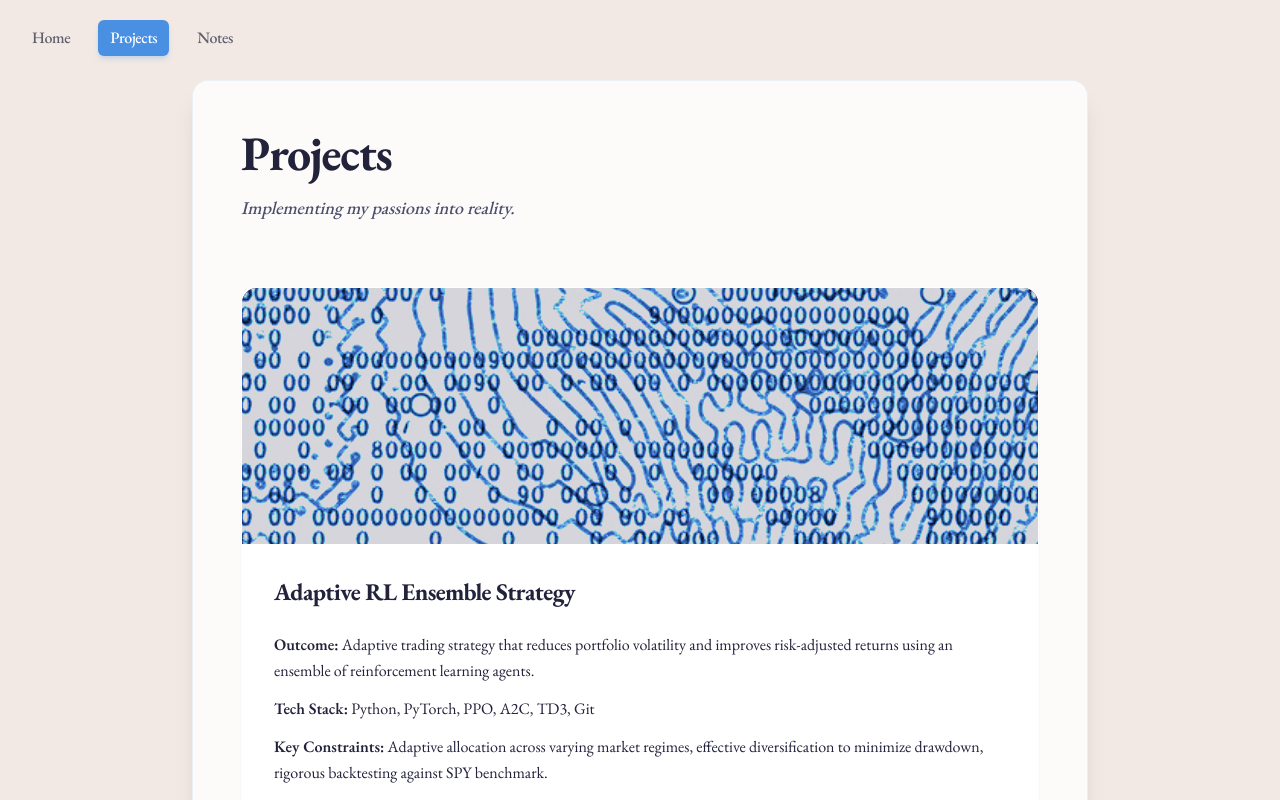
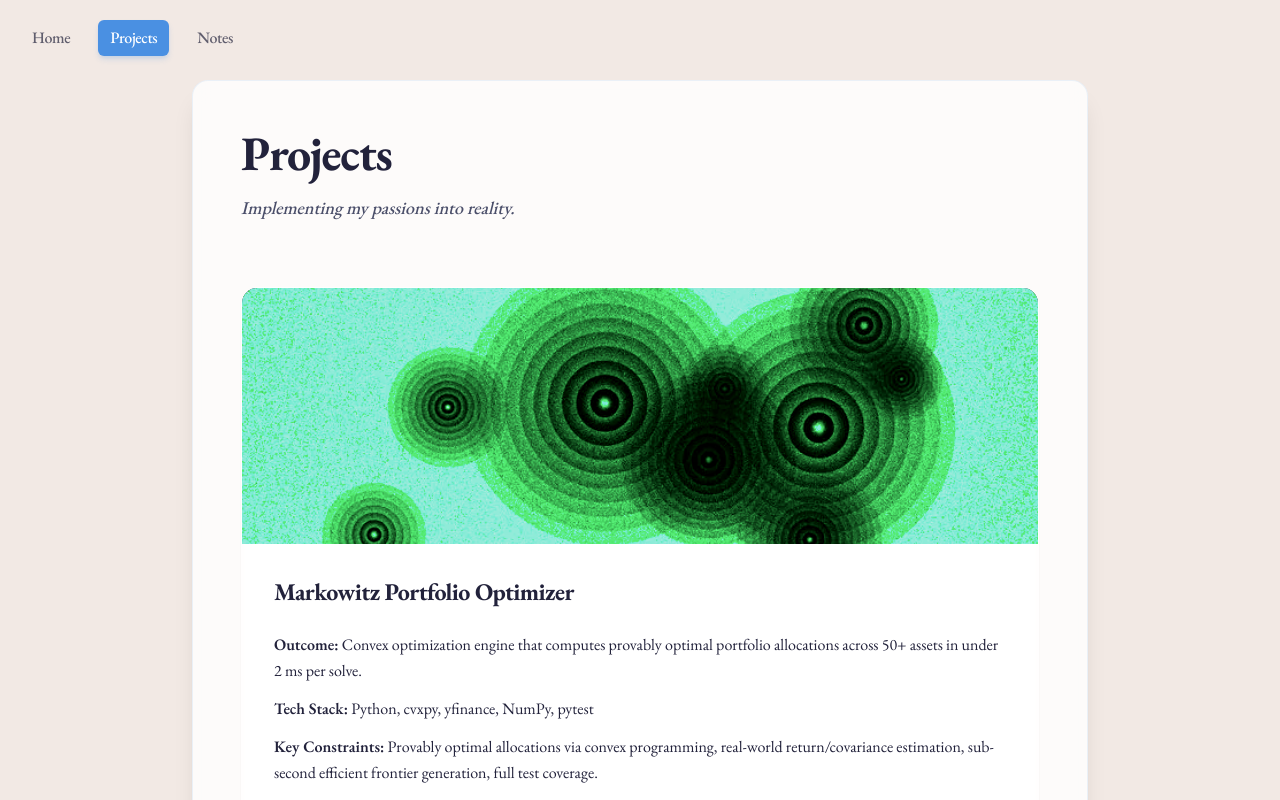
Before and after one commit to alexxlevesque/portfolio, a Next.js app: page /projects in a window 1280 px wide. Shown: the top 800 px of the page. Built offline with nearby package versions, Linux system fonts and the light colour scheme.

Commit message:
Add Markowitz Portfolio Optimizer project card
Co-Authored-By: Claude Opus 4.8 <noreply@anthropic.com>

```diff
--- a/src/app/projects/page.tsx
+++ b/src/app/projects/page.tsx
@@ -11,6 +11,45 @@ export default function Projects() {
 
             <section className="space-y-6">
 
+                    <ProjectCard
+                    title="Markowitz Portfolio Optimizer"
+                    status="COMPLETED"
+                    outcome="Convex optimization engine that computes provably optimal portfolio allocations across 50+ assets in under 2 ms per solve."
+                    techStack="Python, cvxpy, yfinance, NumPy, pytest"
+                    constraints="Provably optimal allocations via convex programming, real-world return/covariance estimation, sub-second efficient frontier generation, full test coverage."
+                    imageSrc="/convex.png"
+                    imageScale={1.3}
+                    customFilter="grayscale(100%) sepia(100%) hue-rotate(80deg) saturate(2.5) brightness(0.85) contrast(1.2)"
+                    description={
+                        <>
+                            <p>
+                                A from-scratch implementation of modern portfolio theory that frames risk minimization as a <strong>convex quadratic program</strong>. Using cvxpy, the solver finds the mathematically optimal allocation across a universe of 50+ assets — and because the problem is convex, that optimum is provable rather than approximate. Each solve completes in <strong>under 2 ms</strong>.
+                            </p>
+                            <p>
+                                I built a data pipeline around yfinance that pulls 5 years of market history to estimate expected returns and the asset covariance matrix, then traces out a 50-portfolio <strong>efficient frontier</strong> in <strong>under 0.1 seconds</strong>. The full system is backed by <strong>14 automated tests across 4 modules</strong> to keep the math honest as the code evolves.
+                            </p>
+                            <ul className="list-disc ml-4 mt-2 space-y-2">
+                                <li><strong>Convex formulation:</strong> risk minimization modeled as a quadratic program, guaranteeing a globally optimal allocation.</li>
+                                <li><strong>Speed:</strong> sub-2 ms per solve and a complete efficient frontier in under a tenth of a second.</li>
+                                <li><strong>Reliability:</strong> 14 automated tests spanning 4 modules validate the data pipeline and optimization logic.</li>
+                            </ul>
+                            <div className="mt-6 pt-4 border-t border-black/5">
+                                <a
+                                    href="#"
+                                    target="_blank"
+                                    rel="noopener noreferrer"
+                                    className="inline-flex items-center gap-2 font-bold text-space_cadet hover:text-ultra_violet transition-colors"
+                                >
+                                    <svg className="w-4 h-4" fill="currentColor" viewBox="0 0 24 24">
+                                        <path d="M12 0C5.37 0 0 5.37 0 12c0 5.31 3.435 9.795 8.205 11.385.6.105.825-.255.825-.57 0-.285-.015-1.23-.015-2.235-3.015.555-3.645-.735-3.885-1.395-.135-.345-.72-1.395-1.23-1.68-.42-.225-1.02-.78-.015-.795.945-.015 1.62.87 1.845 1.23 1.08 1.815 2.805 1.305 3.495.99.105-.78.42-1.305.765-1.605-2.67-.3-5.46-1.335-5.46-5.925 0-1.305.465-2.385 1.23-3.225-.12-.3-.54-1.53.12-3.18 0 0 1.005-.315 3.3 1.23.96-.27 1.98-.405 3-.405s2.04.135 3 .405c2.295-1.56 3.3-1.23 3.3-1.23.66 1.65.24 2.88.12 3.18.765.84 1.23 1.905 1.23 3.225 0 4.605-2.805 5.625-5.475 5.925.435.375.81 1.095.81 2.22 0 1.605-.015 2.895-.015 3.3 0 .315.225.69.825.57A12.02 12.02 0 0024 12c0-6.63-5.37-12-12-12z" />
+                                    </svg>
+                                    View Source Code
+                                </a>
+                            </div>
+                        </>
+                    }
+                />
+
                 <ProjectCard
                     title="Adaptive RL Ensemble Strategy"
                     status="COMPLETED"
@@ -23,11 +62,16 @@ export default function Projects() {
                     description={
                         <>
                             <p>
-                                Developed at Queen's AI Club (QMIND), this project implemented an ensemble of Reinforcement Learning agents (PPO, A2C, TD3) to manage portfolio allocation adaptively.
+                                Developed at Queen's AI Club (QMIND), this project trains an ensemble of Reinforcement Learning agents (PPO, A2C, TD3) to rebalance a portfolio of 9 ETFs on a daily basis. Each agent learns inside a custom Gymnasium trading environment built on top of Stable-Baselines3, then their decisions are combined into a single adaptive allocation.
                             </p>
                             <p>
-                                The diversification framework significantly reduced volatility compared to standard benchmarks like SPY buy-and-hold, validated through extensive Sharpe ratio and drawdown analysis.
+                                Rather than trusting a single backtest, I stress-tested the strategy across market regimes and modeled realistic 10 bps transaction costs. The results held up under scrutiny:
                             </p>
+                            <ul className="list-disc ml-4 mt-2 space-y-2">
+                                <li><strong>Risk-adjusted returns:</strong> an annualized Sharpe ratio of <strong>1.14</strong>, achieved at roughly <strong>half the drawdown</strong> of a passive S&amp;P 500 benchmark.</li>
+                                <li><strong>Statistical confidence:</strong> performance validated with 10,000-sample bootstrap confidence intervals, so the edge wasn't just a lucky run.</li>
+                                <li><strong>Adaptive diversification:</strong> the ensemble shifts weight across ETFs as conditions change, smoothing volatility instead of riding any single position.</li>
+                            </ul>
                             <div className="mt-6 pt-4 border-t border-black/5">
                                 <a
                                     href="https://github.com/ary4f/QMINDARES/tree/main"
```
Also changed, not shown: public/convex.png (added).
